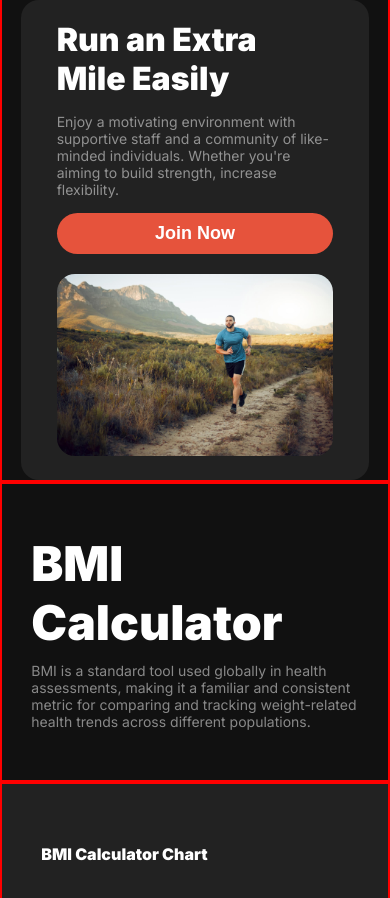
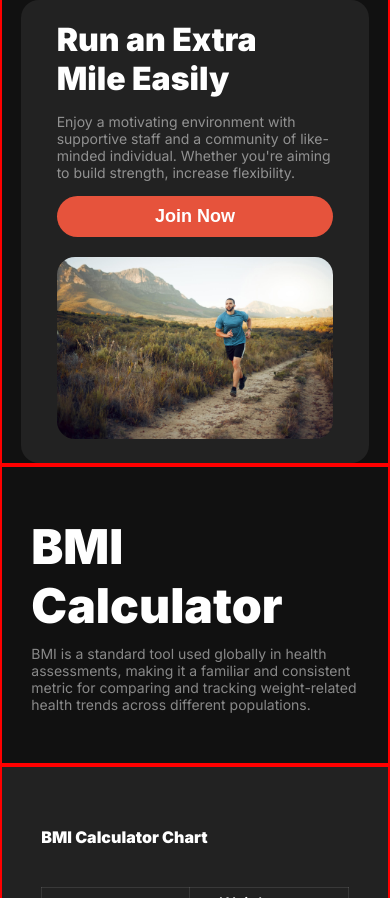
Before and after one commit to Alauddinsarker/assignment-2, a plain HTML site: page index.html in a window 390 px wide. Shown: the part 2542-3440 px from the top of the page. Drawn offline with Linux system fonts and the light colour scheme; a web font is replaced by a local one.

```diff
--- a/index.html
+++ b/index.html
@@ -96,7 +96,7 @@
             <h3>Run an Extra <br />Mile Easily</h3>
             <p>
               Enjoy a motivating environment with supportive staff and a
-              community of like-minded individuals. Whether you're aiming to
+              community of like-minded individual. Whether you're aiming to
               build strength, increase flexibility.
             </p>
             <button
```
